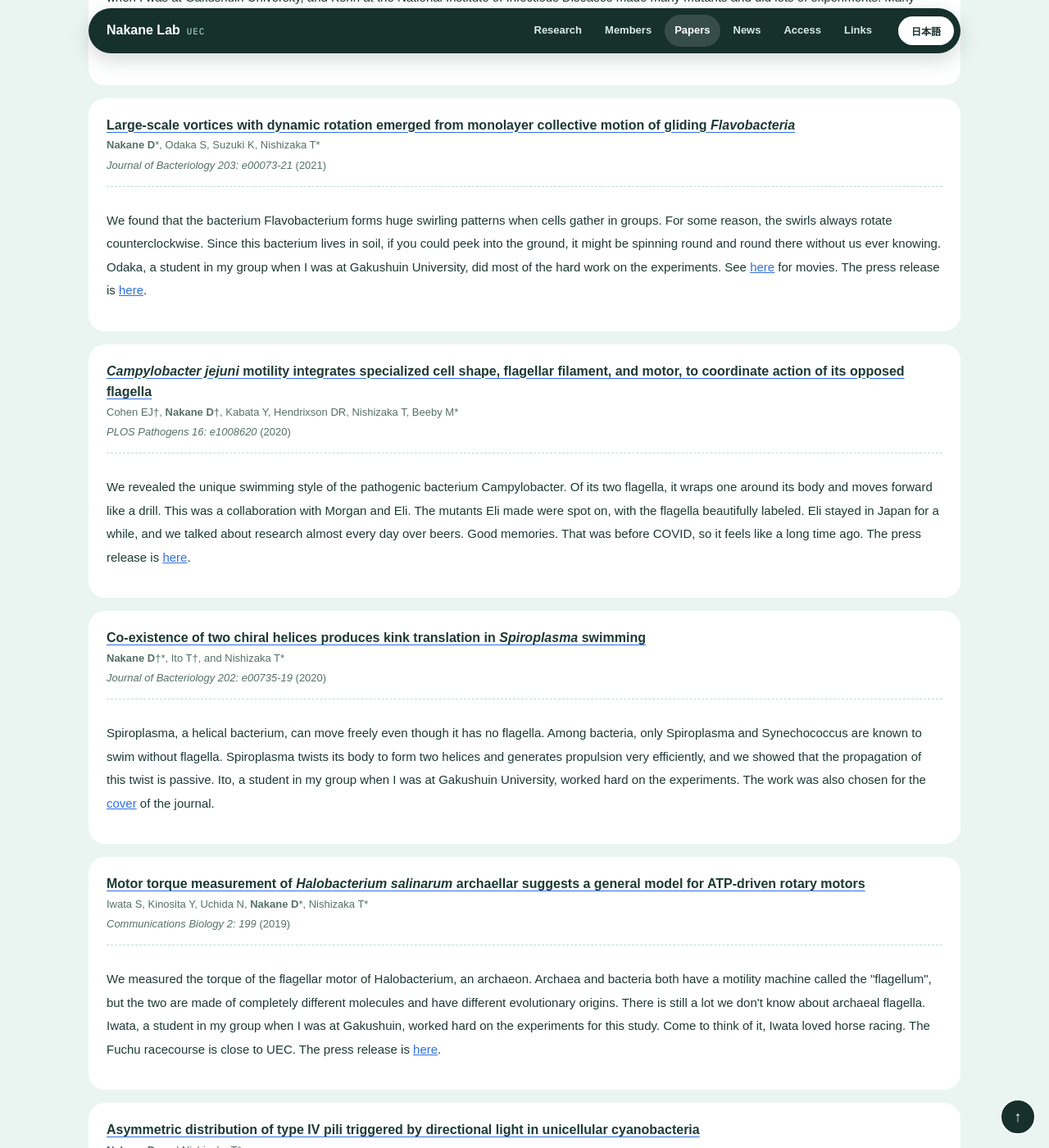
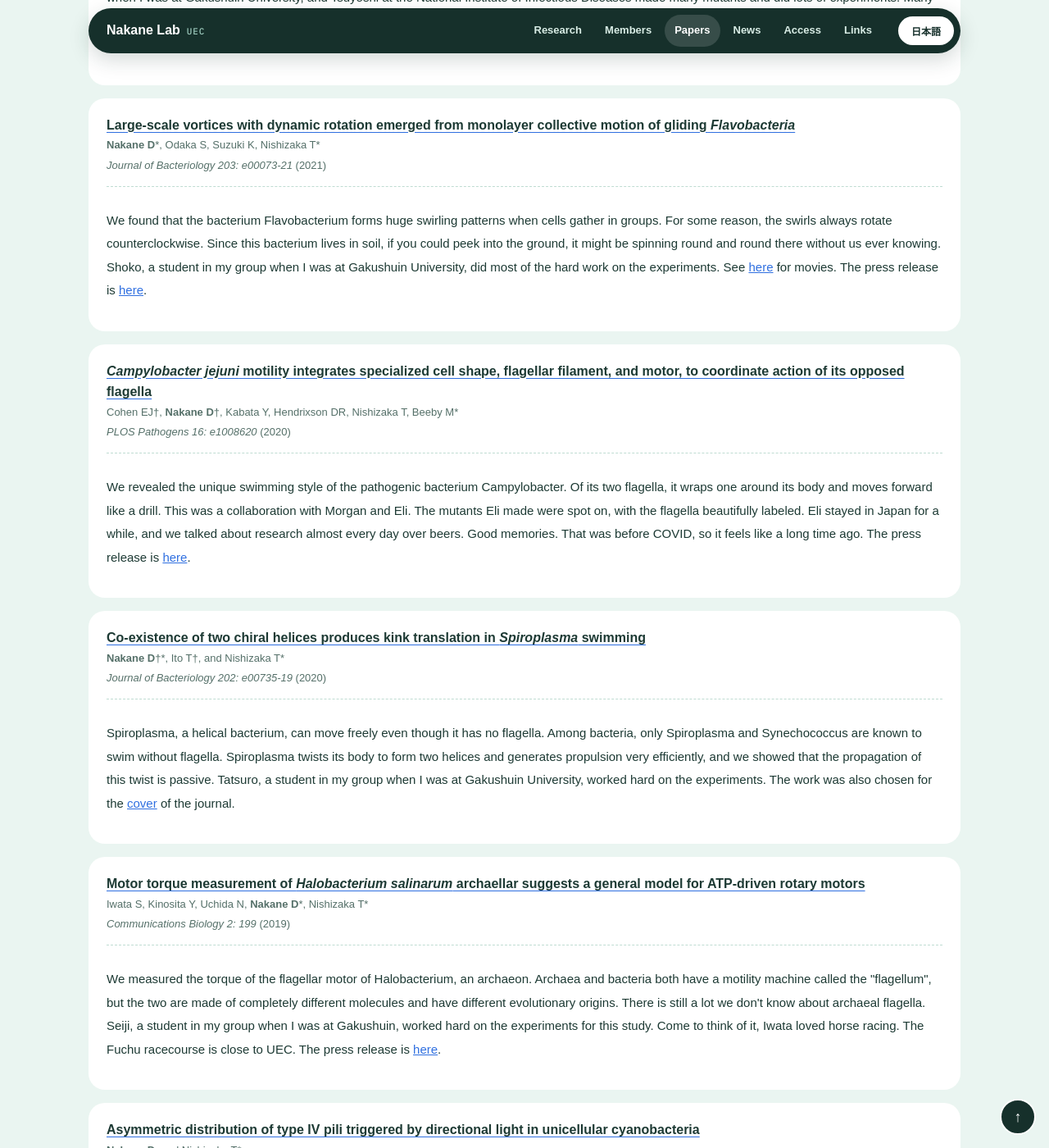
Before and after one commit to nakane-lab-uec/nakane-lab-uec.github.io, a Jekyll site: the page built from papers/index.html, in a window 1280 px wide and 1400 px high, scrolled down 2262 px. Shown: the whole window at 82% size. Built offline with Jekyll 4.4.1, drawn with Linux system fonts in a browser that asks for light colours; some web fonts are replaced; some of the changed text lies outside the part shown.

Commit message:
Update _data/papers_featured.yml (via Pages CMS)

```diff
--- a/_data/papers_featured.yml
+++ b/_data/papers_featured.yml
@@ -165,10 +165,10 @@
   comment_en: <p>We found that a pathogenic bacterium that causes human pneumonia
     has a protein that works as a "ruler". By artificially making this ruler
     molecule shorter or longer, we can make the attachment organelle, a
-    supramolecular structure about 300 nm long, shorter or longer. Murata, a
-    student in my group when I was at Gakushuin University, and Kenri at the
+    supramolecular structure about 300 nm long, shorter or longer. Kohki, a
+    student in my group when I was at Gakushuin University, and Tsuyoshi at the
     National Institute of Infectious Diseases made many mutants and did lots of
-    experiments. Many thanks. Murata received <a target="_blank" rel="noopener"
+    experiments. Many thanks. Kohki received <a target="_blank" rel="noopener"
     href="https://www.univ.gakushuin.ac.jp/news/2020/0210.html">Excellent
     Presentation Awards</a> at the Annual Meeting of the Japanese Society for
     Bacteriology and at the meeting of the Japanese Society of Mycoplasmology.
@@ -189,7 +189,7 @@
     patterns when cells gather in groups. For some reason, the swirls always
     rotate counterclockwise. Since this bacterium lives in soil, if you could
     peek into the ground, it might be spinning round and round there without us
-    ever knowing. Odaka, a student in my group when I was at Gakushuin
+    ever knowing. Shoko, a student in my group when I was at Gakushuin
     University, did most of the hard work on the experiments. See <a
     target="_blank" rel="noopener"
     href="https://www.youtube.com/watch?v=auhm-uGOPDA">here</a> for movies. The
@@ -227,9 +227,9 @@
     has no flagella. Among bacteria, only Spiroplasma and Synechococcus are
     known to swim without flagella. Spiroplasma twists its body to form two
     helices and generates propulsion very efficiently, and we showed that the
-    propagation of this twist is passive. Ito, a student in my group when I was
-    at Gakushuin University, worked hard on the experiments. The work was also
-    chosen for the <a target="_blank" rel="noopener"
+    propagation of this twist is passive. Tatsuro, a student in my group when I
+    was at Gakushuin University, worked hard on the experiments. The work was
+    also chosen for the <a target="_blank" rel="noopener"
     href="https://jb.asm.org/content/202/8">cover</a> of the journal.</p>
 - year: 2019
   authors: Iwata S, Kinosita Y, Uchida N, Nakane D*, Nishizaka T*
@@ -245,7 +245,7 @@
     an archaeon. Archaea and bacteria both have a motility machine called the
     "flagellum", but the two are made of completely different molecules and have
     different evolutionary origins. There is still a lot we don't know about
-    archaeal flagella. Iwata, a student in my group when I was at Gakushuin,
+    archaeal flagella. Seiji, a student in my group when I was at Gakushuin,
     worked hard on the experiments for this study. Come to think of it, Iwata
     loved horse racing. The Fuchu racecourse is close to UEC. The press release
     is <a target="_blank" rel="noopener"
```
